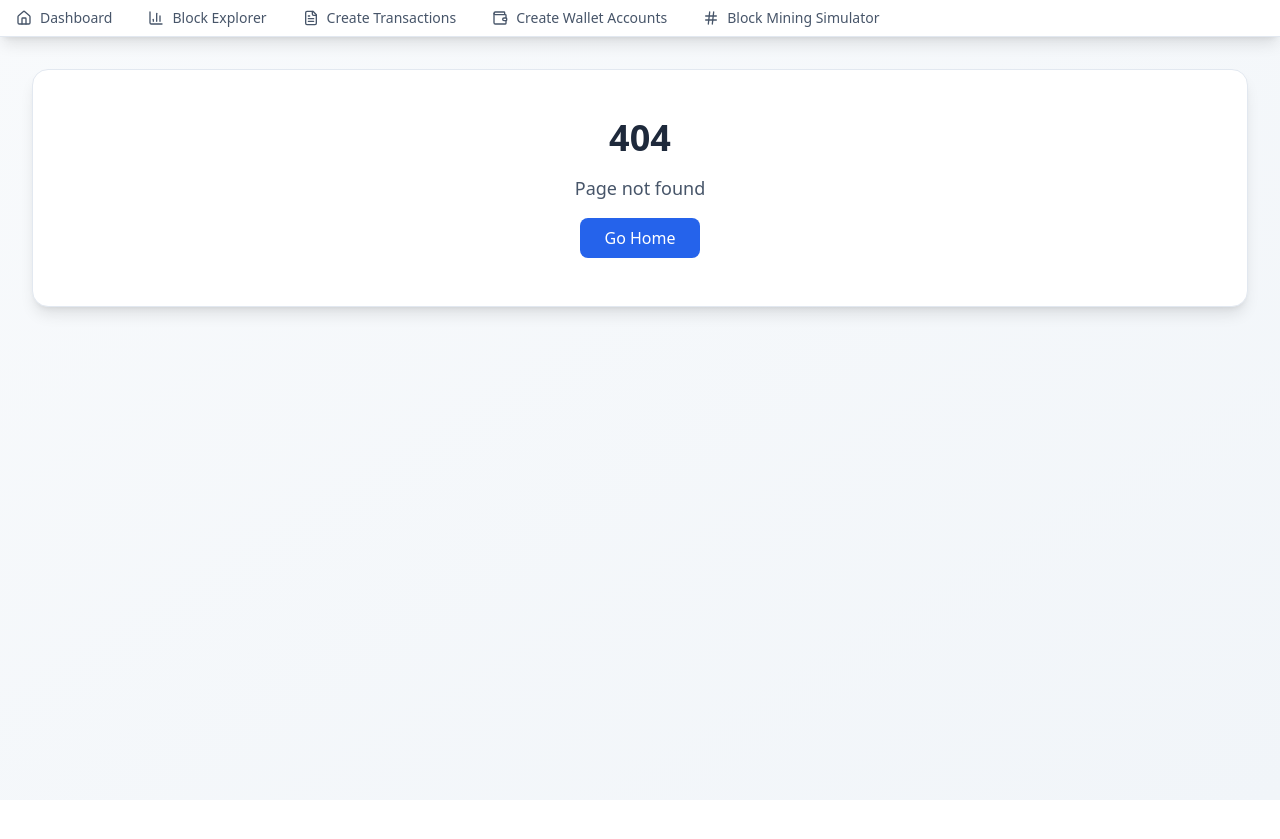
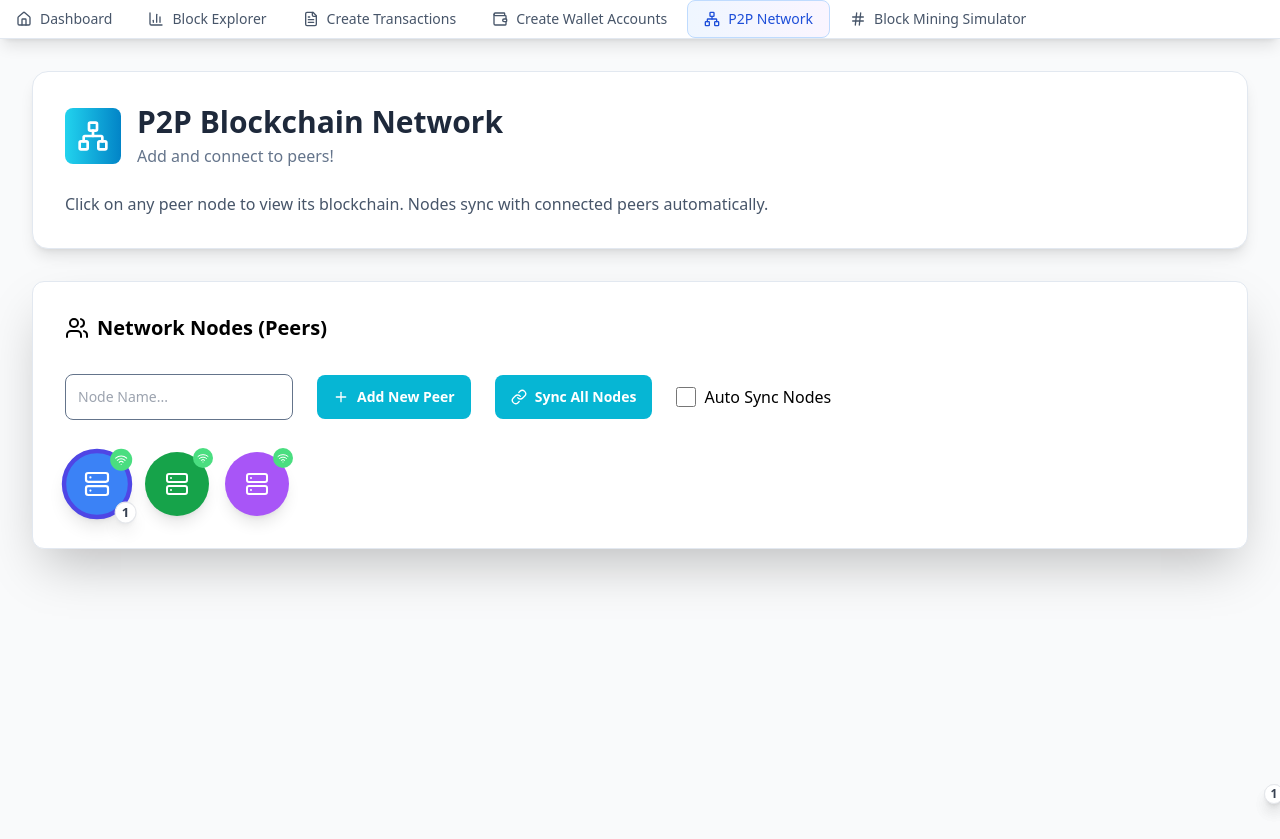
Before and after one commit to StuvanFIT/Blockchain-Network-Educational-Tool, a React (Create React App) app in the folder explorer/: page /peertopeer in a window 1280 px wide. Before the commit this address had no page. Before the commit the page ends 800 px from the top, so only its background shows below. Built offline with nearby package versions, Linux system fonts and the light colour scheme.

Commit message:
feat: Implemeted p2p component --> header, network nodes icons, network node add peer button feature

```diff
--- a/explorer/package.json
+++ b/explorer/package.json
@@ -57,6 +57,7 @@
     "eslint-config-prettier": "^10.1.5",
     "eslint-plugin-react": "^7.37.5",
     "globals": "^16.2.0",
+    "husky": "^9.1.7",
     "prettier": "3.5.3",
     "ts-node": "^10.9.2",
     "typescript": "^4.9.5",
--- a/explorer/src/App.tsx
+++ b/explorer/src/App.tsx
@@ -9,6 +9,7 @@ import {HashDemo} from './components/HashDemo';
 import {Transactions} from './components/Transactions';
 import NotFound from './components/NotFound';
 import { Wallet } from './components/Wallet';
+import { PeerToPeerNetwork } from './components/PeerToPeerNetwork';
 
 function App() {
 
@@ -25,6 +26,7 @@ function App() {
                 <Route path="createTransactions" element={<Transactions/>}/>
                 <Route path="createWallets" element={<Wallet/>}/>
                 <Route path="hash" element={<HashDemo/>}/>
+                <Route path="peertopeer" element={<PeerToPeerNetwork/>}/>
 
                 {/*Not found page */}
                 <Route path="*" element={<NotFound />} />
--- a/explorer/src/components/NavBar.tsx
+++ b/explorer/src/components/NavBar.tsx
@@ -1,6 +1,6 @@
 import React from 'react';
 import {Link, useLocation} from 'react-router-dom';
-import { Hash, Home, FileText, BarChart3, Wallet } from 'lucide-react';
+import { Hash, Home, FileText, BarChart3, Wallet, Network } from 'lucide-react';
 
 const NavBar = () =>{
 
@@ -11,6 +11,7 @@ const NavBar = () =>{
         { path: '/explorer', icon: BarChart3, label: 'Block Explorer' },
         { path: '/createTransactions', icon: FileText, label: 'Create Transactions' },
         { path: '/createWallets', icon: Wallet, label: 'Create Wallet Accounts'},
+        { path: '/peertopeer', icon: Network, label: 'P2P Network'},
         { path: '/hash', icon: Hash, label: 'Block Mining Simulator' },
 
     ];
--- /dev/null
+++ b/explorer/src/components/PeerToPeerNetwork.tsx
@@ -0,0 +1,253 @@
+import React, {useCallback, useEffect, useState} from 'react';
+import { Block } from '../stores/BlockChainStore';
+import { Transaction } from '../blockchain/transaction';
+import { Network, Users, Plus, Link, Server, Wifi, WifiOff } from 'lucide-react';
+
+
+interface Peer {
+    id: string,
+    name: string,
+    blockchain: Block[],
+    transactionPool: Transaction[],
+    connected: boolean,
+    connections: string[],
+    color: string
+}
+
+// Utility functions
+const generateHash = (data: string): string => {
+  let hash = 0;
+  for (let i = 0; i < data.length; i++) {
+    const char = data.charCodeAt(i);
+    hash = ((hash << 5) - hash) + char;
+    hash = hash & hash;
+  }
+  return Math.abs(hash).toString(16);
+};
+
+const genesisTransaction: Transaction = {
+  txIns: [{ signature: '', txOutId: '', txOutIndex: 0 }],
+  txOuts: [{
+    address: '0488e683f272afc630c0e4798d99526a0d81fc40f42d8f081c72ffd37a43927a0797777b25b2c308223cb73721c6f0330cd5d7e293fe15e37ccac1ff7aad2cbdcf',
+    amount: 300
+  }],
+  id: 'e655f6a5f26dc9b4cac6e46f52336428287759cf81ef5ff10854f69d68f43fa3'
+};
+
+const genesisBlock = new Block(
+  0,
+  '91a73664bc84c0baa1fc75ea6e4aa6d1d20c5df664c724e3159aefc2e1186627',
+  'This is the first (genesis) block, there is no previous block.',
+  1465154705,
+  [genesisTransaction],
+  0,
+  0
+);
+
+const createDemoTransaction = ():Transaction[] =>{
+    const transaction: Transaction = new Transaction(
+        'e655f6a5f26dc9b4cac6e46f52336428287759cf81ef5ff10854f69d68f43fa3',
+        [{ signature: '', txOutId: '', txOutIndex: 0 }],
+        [{
+            address: '0488e683f272afc630c0e4798d99526a0d81fc40f42d8f081c72ffd37a43927a0797777b25b2c308223cb73721c6f0330cd5d7e293fe15e37ccac1ff7aad2cbdcf',
+            amount: 300
+        }],
+    );
+    return [transaction];
+}
+
+const createBlock = (prevBlock: Block, data: string): Block => {
+  const newBlock: Block = {
+    index: prevBlock.index + 1,
+    hash: '',
+    previousHash: prevBlock.hash,
+    timestamp: Date.now(),
+    data: createDemoTransaction(),
+    difficulty: 5,
+    nonce: 5
+  };
+  newBlock.hash = generateHash(`${newBlock.index}${newBlock.previousHash}${newBlock.timestamp}${newBlock.data}`);
+  return newBlock;
+};
+
+const peerColors = [
+  'bg-blue-500', 'bg-green-600', 'bg-purple-500', 'bg-red-500',
+  'bg-yellow-500', 'bg-pink-500', 'bg-indigo-500', 'bg-orange-500'
+];
+
+const PeerToPeerNetwork = () => {
+
+    const [peers, setPeers] = useState<Peer[]>([]);
+    const [selectedPeer, setSelectedPeer] = useState('');
+    const [networkActivity, setNetworkActivity] = useState<string[]>([]);
+
+    //Add activity to network activoty log
+    const addActivity = useCallback((message:string) =>{
+        setNetworkActivity(prev => [`${new Date().toLocaleTimeString()}: ${message}`, ...prev.slice(0,9)]);
+    },[])
+
+
+    //Initialise peers with default peers
+    useEffect(() =>{
+        const initialPeers: Peer[] = [
+            {
+                id: '1',
+                name: 'Node A',
+                blockchain: [genesisBlock],
+                transactionPool: [],
+                connected: true,
+                connections: ['2'],
+                color: peerColors[0]
+            },
+            {
+                id: '2',
+                name: 'Node B',
+                blockchain: [genesisBlock],
+                transactionPool: [],
+                connected: true,
+                connections: ['1', '3'],
+                color: peerColors[1]
+            },
+            {
+                id: '3',
+                name: 'Node C',
+                blockchain: [genesisBlock],
+                transactionPool: [],
+                connected: true,
+                connections: ['2'],
+                color: peerColors[2]
+            }
+        ]
+
+        setPeers(initialPeers);
+        setSelectedPeer('1');
+        addActivity("Network intialised with 3 default peers.")
+    },[addActivity])
+
+
+
+
+
+
+
+
+
+
+
+    return (
+        <div className='p-8 bg-gray-50 min-h-screen'>
+            <div className='max-w-7xl mx-auto space-y-8'>
+                <div className='bg-white rounded-2xl shadow-lg p-8 border border-slate-200'>
+                    <div className='flex items-center gap-4 mb-6'>
+                        <div className='bg-gradient-to-r from-cyan-400 to-sky-600 rounded-lg text-white p-3'>
+                            <Network className='w-8 h-8'/>
+                        </div>
+                        <div>
+                            <h1 className='text-3xl font-bold text-slate-800'> P2P Blockchain Network</h1>
+                            <p className="text-slate-500 mt-1">Add and connect to peers!</p>
+                        </div>
+                    </div>
+                    <p className='text-slate-600'>Click on any peer node to view its blockchain. Nodes sync with connected peers automatically.</p>
+                </div>
+
+                <div className='mt-4 space-y-8 bg-white rounded-xl shadow-2xl p-8 border border-slate-200'>
+                    {/*Network nodes title */}
+                    <div className='flex items-center gap-2'>
+                        <Users className='w-6 h-6' />
+                        <p className='text-xl font-semibold '>Network Nodes (Peers)</p>
+                    </div>
+                    {/*Add new peer buttons */}
+                    <div className='flex items-center gap-6'>
+                        <div>
+                            <input
+                                type= "text"
+                                placeholder= 'Node Name...'
+                                className='px-3 py-3 border border-slate-500 rounded-lg focus:outline-none focus:ring-2 focus:ring-blue-500 text-sm'
+                            />
+                        </div>
+                        <div>
+                            <button
+                                className='bg-cyan-500 text-white font-bold px-4 py-3 rounded-lg hover:bg-blue-500 flex items-center gap-1 text-sm'
+                            >
+                                <div className='flex items-center gap-2'>
+                                    <Plus className='w-4 h-4' />
+                                    Add New Peer
+                                </div>
+                            </button>
+                        </div>
+                        <div>
+                            <button
+                                className='bg-cyan-500 text-white font-bold px-4 py-3 rounded-lg hover:bg-blue-500 flex items-center gap-1 text-sm'
+                            >
+                                <div className='flex items-center gap-2'>
+                                    <Link className='w-4 h-4' />
+                                    Sync All Nodes
+                                </div>
+                            </button>
+                        </div>
+                        <label className='flex items-center gap-2 text-sm'>
+                            <input
+                                type="checkbox"
+                                className='rounded w-5 h-5'
+                            />
+                            <p className='text-base'>Auto Sync Nodes</p>
+
+                        </label>
+                    </div>
+
+                    {/*Peer icons */}
+                    <div className='flex flex-wrap gap-4'>
+                        {peers.map(peer => (
+
+                            <div
+                                key={peer.id}
+                                className= {`cursor-pointer transition-all duration-5 ${
+                                    selectedPeer === peer.id ? 'transform scale-110': 'hover:transform hover:scale-105'
+                                }`}
+                                onClick={() => setSelectedPeer(peer.id)}
+                            >
+                                {/*Wifi */}
+                                <div className={`relative w-16 h-16 ${peer.color} rounded-full flex items-center justify-center shadow-lg ${selectedPeer == peer.id ? 'border-4 border-indigo-600': '' }`}>
+                                    <Server className='text-white' />
+
+                                    {/*Wifi circle */}
+                                    <div className={`absolute -top-1 -right-1 w-5 h-5 rounded-full flex items-center justify-center
+                                        ${peer.connected ?'bg-green-400': 'bg-red-400'}
+                                    `}>
+                                        {/*Wifi icon */}
+                                        {peer.connected ? <Wifi className='w-3 h-3 text-white' /> : <WifiOff className='text-white'/>}
+
+                                    </div>
+                                </div>
+
+                                {/*Block chain length for peer */}
+                                <div className='absolute -bottom-1 -right-1 w-5 h-5 bg-white text-xs font-bold text-gray-700 border border-gray-200 rounded-full flex items-center justify-center shadow-lg'>
+                                    {peer.blockchain.length}
+                                </div>
+                            </div>
+
+
+                        ))}
+
+                    </div>
+
+
+
+
+                </div>
+
+
+
+            </div>
+        </div>
+
+
+
+
+    )
+
+
+}
+
+
+export {PeerToPeerNetwork}
--- a/explorer/src/components/Transactions.tsx
+++ b/explorer/src/components/Transactions.tsx
@@ -22,6 +22,7 @@ const Transactions = () => {
     setPublicKey,
     setPrivateKey,
     updateUTXOs,
+    recalculateAllBalances,
     addTransaction,
     clearTransactionPool: clearStoreTransactionPool,
     updateBalance
@@ -245,9 +246,8 @@ const Transactions = () => {
 
       // Retrieve the new UTXOs and Update UTXOs FIRST
       const newUTXO = updateUTXOsAfterMining(newBlock, utxos);
-      console.log("pol")
-      console.log(newUTXO)
       updateUTXOs(newUTXO); //this updates the UTXOS but also the balance
+      recalculateAllBalances(); //updates wallet balances
 
 
       const updatedBlockchain = getBlockchain();
```
Also changed, not shown: 1 other file (tests, documents, lock files or other folders).
